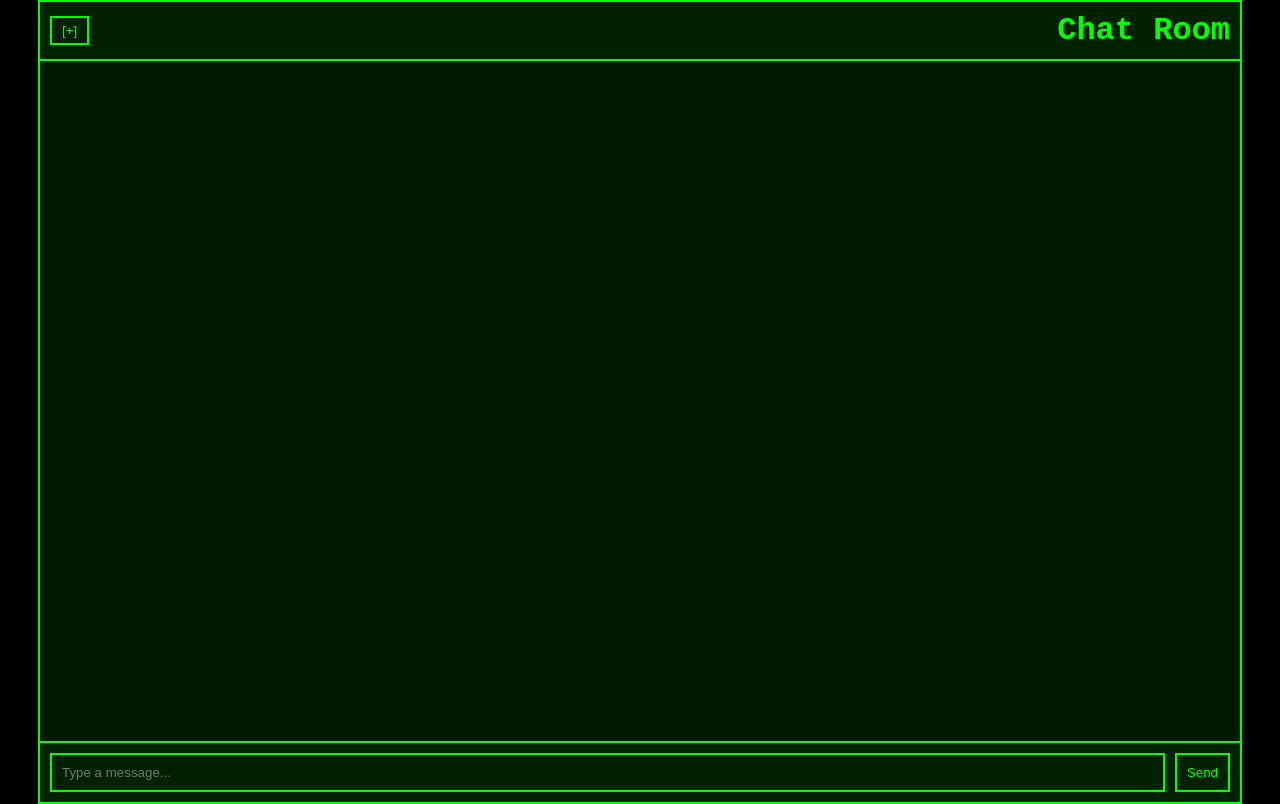
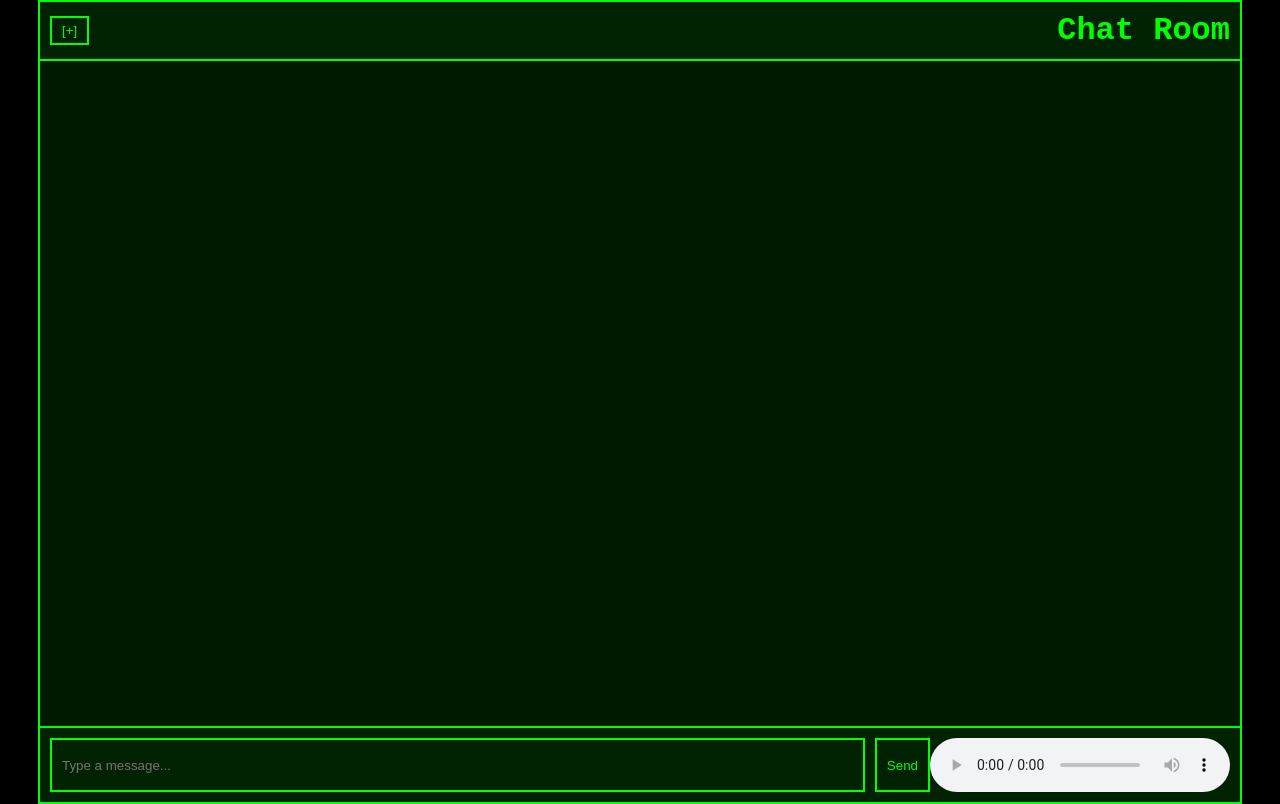
Before and after one commit to Arkada707/Hermes, a website: page chat-room/public/index.html in a window 1280 px wide. Drawn offline with Linux system fonts and the light colour scheme; no server answers.

Commit message:
test: add audio play

```diff
--- a/chat-room/public/index.html
+++ b/chat-room/public/index.html
@@ -16,7 +16,9 @@
         <div class="input-container">
             <input id="message-input" type="text" placeholder="Type a message...">
             <button id="send-button">Send</button>
-        <audio id="notificationSound" src="alert.mp3"></audio>
+            <audio controls>
+              <source src="alert.mp3" type="audio/mpeg">
+            </audio>
         </div>
     </div>
     <script src="main.js"></script>
```
